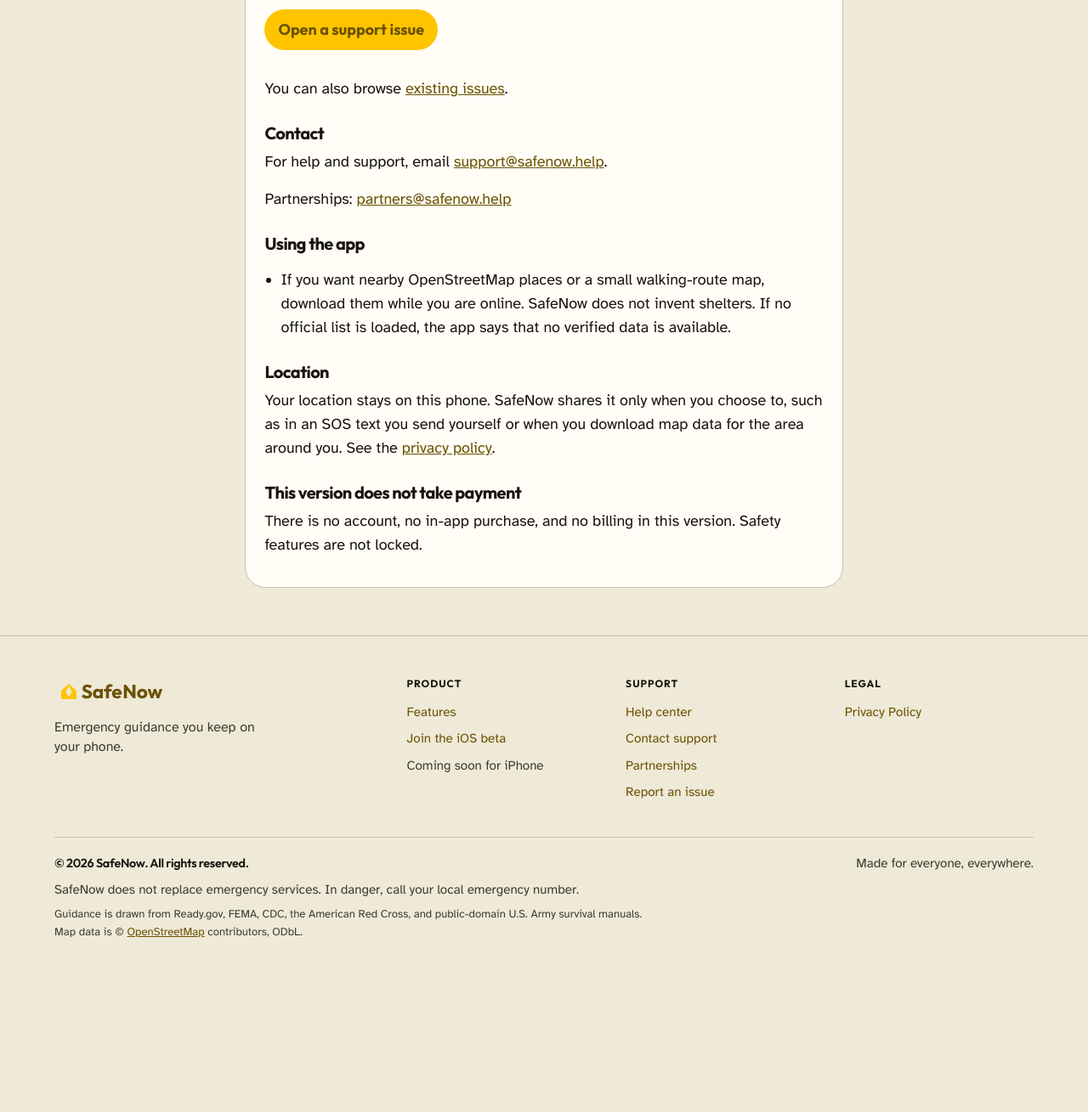
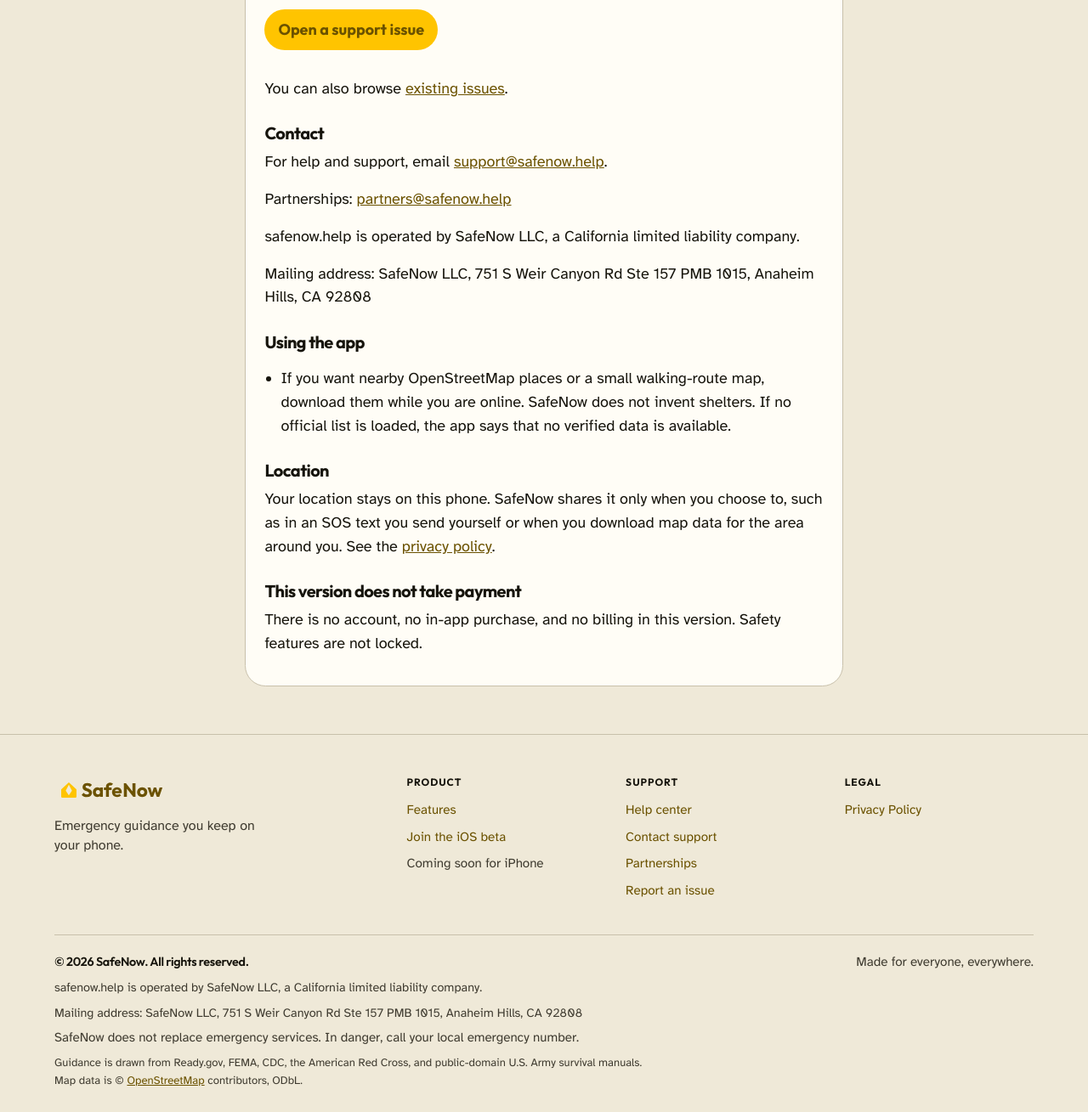
Before and after one commit to oxgirl/safenow-site, a plain HTML site: page support/index.html in a window 1280 px wide. Shown: the part 567-1876 px from the top of the page at 85% size. Before the commit the page ends 1701 px from the top, so only its background shows below. Drawn offline with Linux system fonts and the light colour scheme.

Commit message:
Footer: operated by SafeNow LLC + mailing address
Add the operator sentence and the PMB mailing address to the shared
footer and to the support contact section only. No privacy-policy body
change, and no claim that the apps are published by the LLC.

```diff
--- a/styles.css
+++ b/styles.css
@@ -983,3 +983,10 @@ a.btn-ghost:hover,
   color: var(--ink);
   text-decoration: none;
 }
+
+.footer-operator,
+.footer-address {
+  font-size: 0.9rem;
+  color: var(--muted);
+  max-width: 42rem;
+}
--- a/support/index.html
+++ b/support/index.html
@@ -89,6 +89,8 @@
           <h2>Contact</h2>
           <p>For help and support, email <a href="mailto:support@safenow.help">support@safenow.help</a>.</p>
           <p>Partnerships: <a href="mailto:partners@safenow.help">partners@safenow.help</a></p>
+          <p>safenow.help is operated by SafeNow LLC, a California limited liability company.</p>
+          <p>Mailing address: SafeNow LLC, 751 S Weir Canyon Rd Ste 157 PMB 1015, Anaheim Hills, CA 92808</p>
           <h2>Using the app</h2>
           <ul>
             <li>If you want nearby OpenStreetMap places or a small walking-route map, download them while you are online. SafeNow does not invent shelters. If no official list is loaded, the app says that no verified data is available.</li>
@@ -145,6 +147,8 @@
             <p class="footer-copy">© 2026 SafeNow. All rights reserved.</p>
             <p class="footer-everywhere">Made for everyone, everywhere.</p>
           </div>
+          <p class="footer-operator">safenow.help is operated by SafeNow LLC, a California limited liability company.</p>
+          <p class="footer-address">Mailing address: SafeNow LLC, 751 S Weir Canyon Rd Ste 157 PMB 1015, Anaheim Hills, CA 92808</p>
           <p class="footer-disclaimer">SafeNow does not replace emergency services. In danger, call your local emergency number.</p>
           <p class="footer-credits">Guidance is drawn from Ready.gov, FEMA, CDC, the American Red Cross, and public-domain U.S. Army survival manuals.<br />Map data is © <a href="https://www.openstreetmap.org/copyright">OpenStreetMap</a> contributors, ODbL.</p>
         </div>
```
Also changed, not shown: 404.html (+2 -0 lines), index.html (+2 -0 lines), privacy/index.html (+2 -0 lines).
